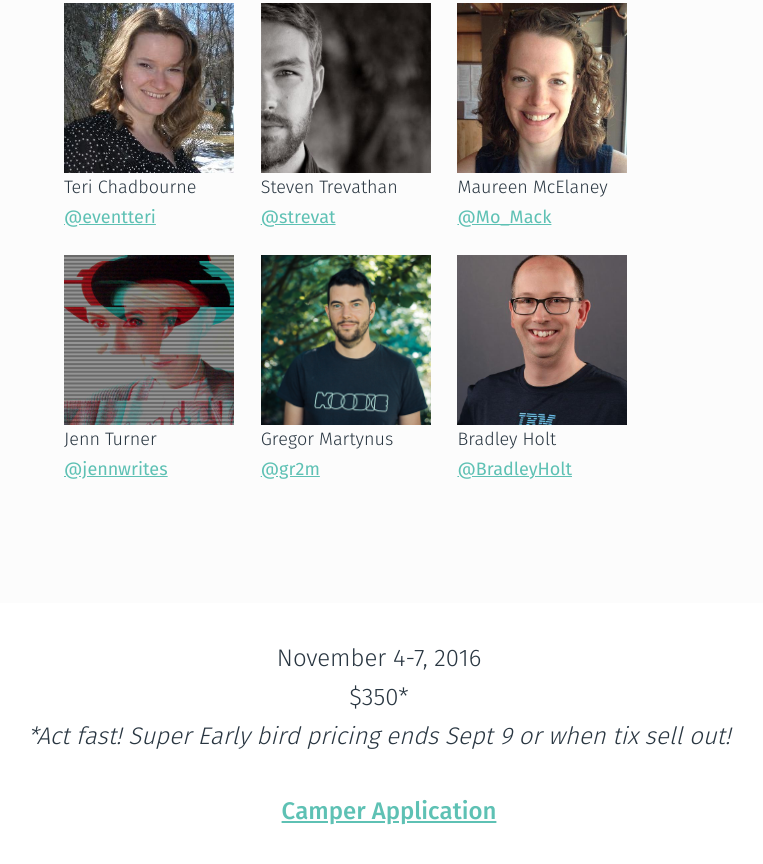
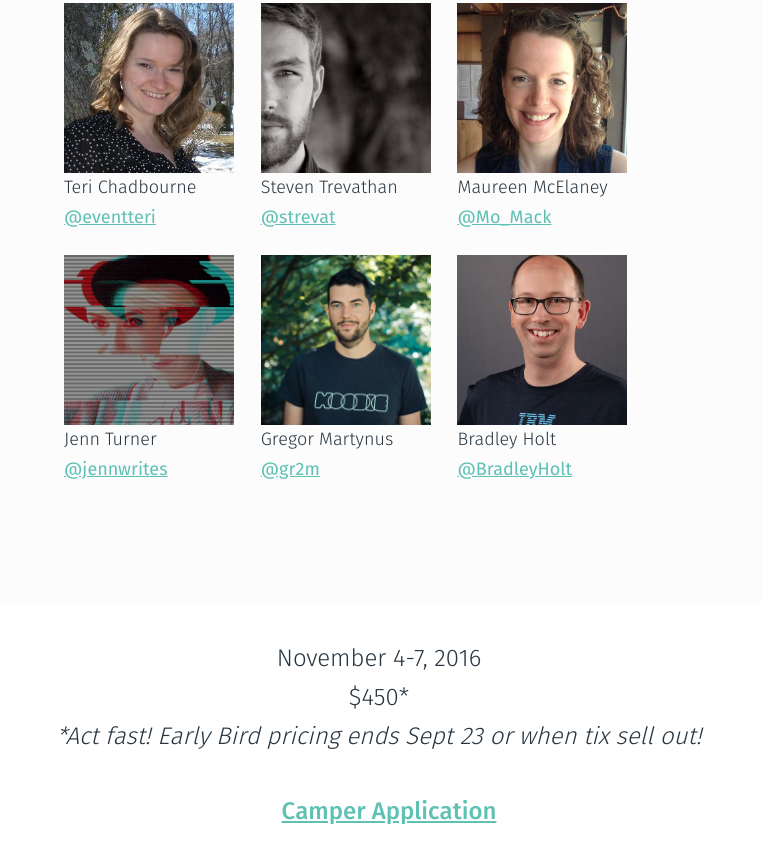
Before and after one commit to offlinefirst/offlinefirst.org, a Jekyll site: the page built from camp/index.html, in a window 1280 px wide and 900 px high, scrolled down 4203 px. Shown: the top 864 px of the window, without its empty margins (261-1024 px from the left). Built offline with Jekyll 4.4.1, drawn with Linux system fonts in a browser that asks for light colours; comment, search, counter and statistics services are not loaded.

Commit message:
Updated early bird pricing some more!

```diff
--- a/camp/index.html
+++ b/camp/index.html
@@ -107,8 +107,8 @@ root_path:  ../
 
   <div class="apply">
     <span class="date">November 4-7, 2016</span><br>
-    <span class="price">$350*</span><br>
-    <em>*Act fast! Super Early bird pricing ends Sept 9 or when tix sell out!</em><br>
+    <span class="price">$450*</span><br>
+    <em>*Act fast! Early Bird pricing ends Sept 23 or when tix sell out!</em><br>
     <p><a href="https://offlinecamp.typeform.com/to/F93r36">Camper Application</a></p>
   </div>
   <div class="clear"></div>
```
